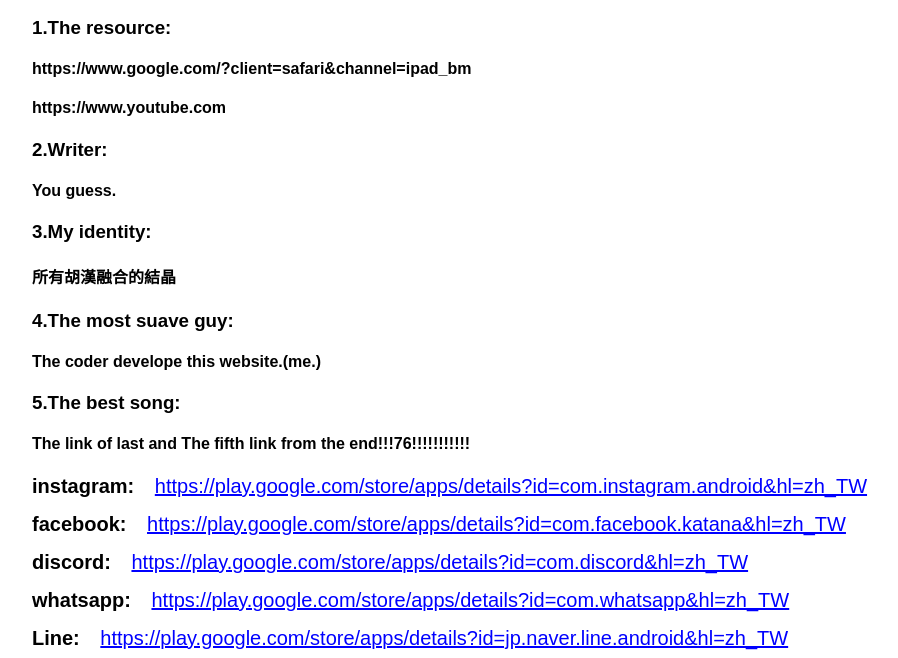
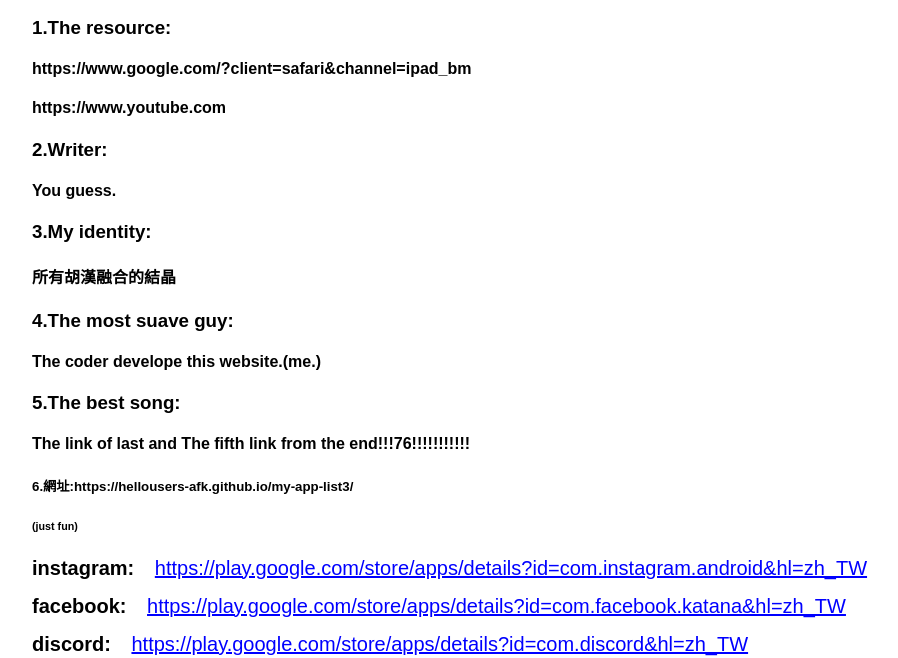
Before and after one commit to hellousers-afk/my-app-list3, a plain HTML site: page index.html in a window 1280 px wide. Shown: the part 149-807 px from the top of the page, without its empty margins (6-904 px from the left). Drawn offline with Linux system fonts and the light colour scheme.

Commit message:
Add additional headings and a link to index.html

```diff
--- a/index.html
+++ b/index.html
@@ -43,6 +43,8 @@
     <h4>The coder develope this website.(me.)</h4>
     <h3>5.The best song:</h3>
     <h4>The link of last and The fifth link from the end!!!76!!!!!!!!!!!</h4>
+    <h5>6.網址:https://hellousers-afk.github.io/my-app-list3/</h5>
+    <h6>(just fun)</h6>
 
     <div id="appList"></div>
 
```
